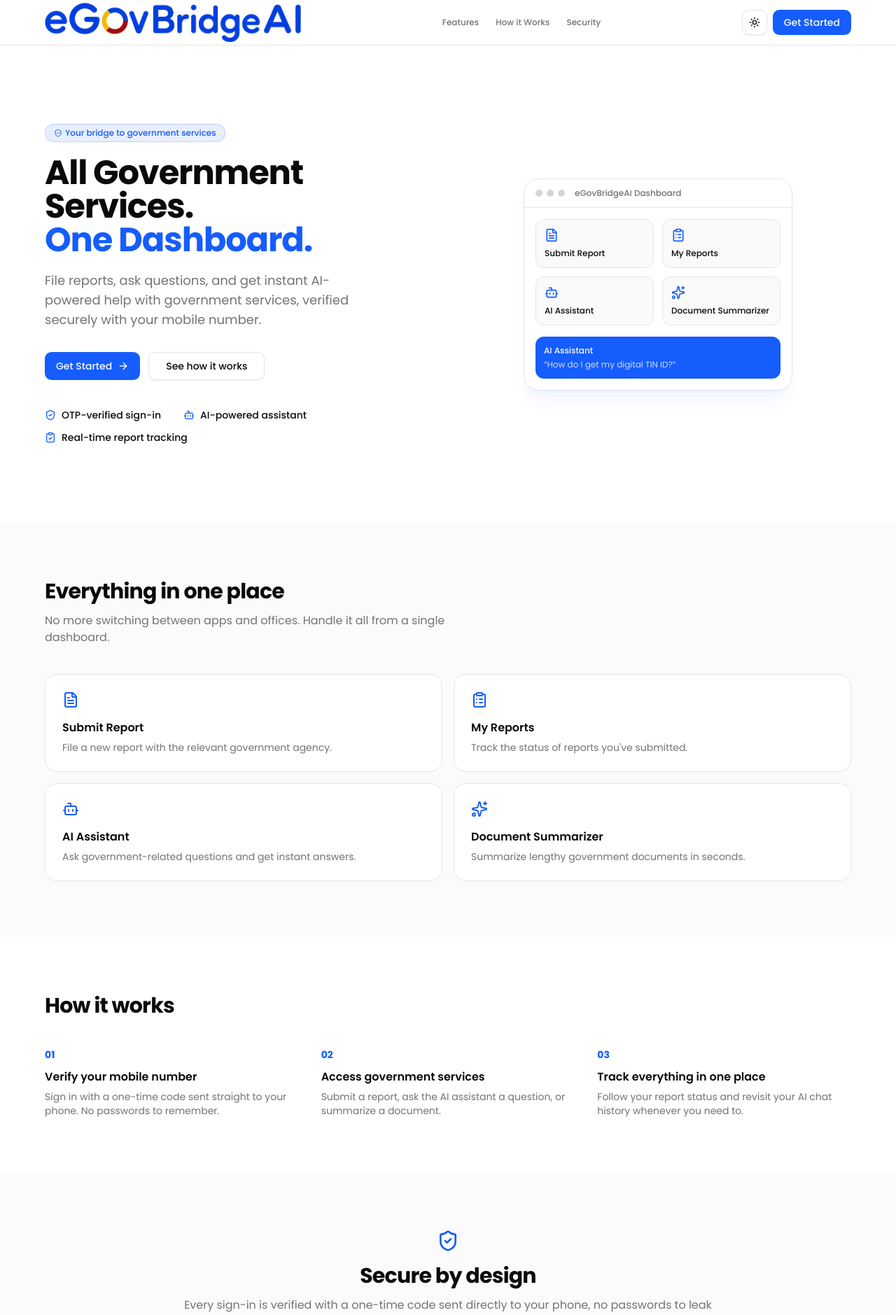
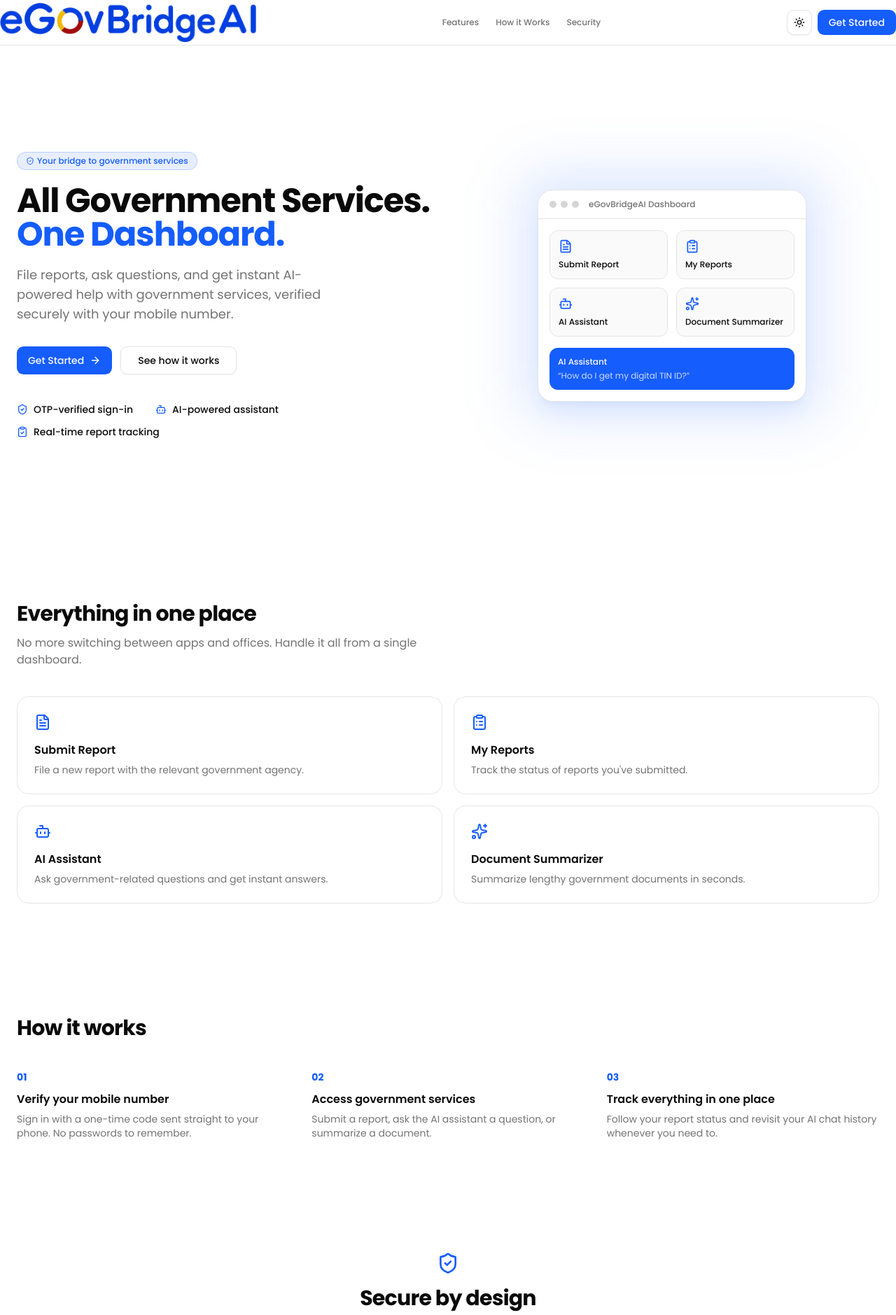
Before and after one commit to codeweb-dev/eGovBridgeAI, a Next.js app: page / in a window 1280 px wide. Shown: the top 1879 px of the page at 70% size. Built offline with nearby package versions, Linux system fonts and the light colour scheme.

Commit message:
Update layout and styling for improved consistency and responsiveness

```diff
--- a/app/page.tsx
+++ b/app/page.tsx
@@ -36,9 +36,9 @@ const steps = [
 
 export default function Home() {
   return (
-    <div className="flex flex-1 flex-col bg-background text-foreground">
+    <div className="flex flex-1 flex-col">
       <header className="w-full border-b py-1">
-        <div className="mx-auto flex w-full max-w-6xl items-center justify-between gap-4">
+        <div className="mx-auto flex w-full max-w-7xl items-center justify-between gap-4">
           <Logo className="h-14" />
           <nav className="hidden items-center gap-6 text-xs font-medium text-muted-foreground sm:flex">
             <a href="#features" className="hover:text-foreground">
@@ -60,12 +60,12 @@ export default function Home() {
         </div>
       </header>
 
-      <section className="relative overflow-hidden px-6 py-20 sm:py-28">
+      <section className="relative overflow-hidden px-6 py-20 sm:py-38">
         <div
-          className="pointer-events-none absolute inset-0 -z-10 bg-[radial-gradient(circle,_color-mix(in_oklch,var(--primary)_25%,transparent)_1px,_transparent_1px)] [background-size:22px_22px]"
+          className="pointer-events-none absolute inset-0 -z-10"
           aria-hidden
         />
-        <div className="mx-auto grid max-w-6xl items-center gap-12 lg:grid-cols-2">
+        <div className="mx-auto grid max-w-7xl items-center gap-12 lg:grid-cols-2">
           <div>
             <Badge className="inline-flex items-center rounded-full border border-primary/20 bg-primary/10 px-3 py-1 text-xs font-medium text-primary">
               <ShieldCheck data-icon="inline-start" />
@@ -141,8 +141,8 @@ export default function Home() {
         </div>
       </section>
 
-      <section id="features" className="relative bg-muted/40 px-6 py-20">
-        <div className="mx-auto max-w-6xl">
+      <section id="features" className="relative px-6 py-20">
+        <div className="mx-auto max-w-7xl">
           <div className="max-w-xl">
             <h2 className="text-3xl font-bold tracking-tight">
               Everything in one place
@@ -167,7 +167,7 @@ export default function Home() {
       </section>
 
       <section id="how-it-works" className="px-6 py-20">
-        <div className="mx-auto max-w-6xl">
+        <div className="mx-auto max-w-7xl">
           <h2 className="text-3xl font-bold tracking-tight">How it works</h2>
           <div className="mt-10 grid gap-8 sm:grid-cols-3">
             {steps.map(({ number, title, description }) => (
@@ -183,7 +183,7 @@ export default function Home() {
         </div>
       </section>
 
-      <section id="security" className="bg-muted/40 px-6 py-20">
+      <section id="security" className="px-6 py-20">
         <div className="mx-auto max-w-3xl text-center">
           <ShieldCheck className="mx-auto size-8 text-primary" />
           <h2 className="mt-4 text-3xl font-bold tracking-tight">
@@ -199,7 +199,7 @@ export default function Home() {
       </section>
 
       <section className="px-6 pb-20">
-        <div className="mx-auto max-w-6xl overflow-hidden rounded-3xl bg-gradient-to-br from-blue-700 via-blue-600 to-indigo-700 px-8 py-14 text-center text-white sm:px-16">
+        <div className="mx-auto max-w-7xl overflow-hidden rounded-3xl bg-gradient-to-br from-blue-700 via-blue-600 to-indigo-700 px-8 py-14 text-center text-white sm:px-16">
           <h2 className="text-3xl font-bold tracking-tight">
             Ready to get started?
           </h2>
```
